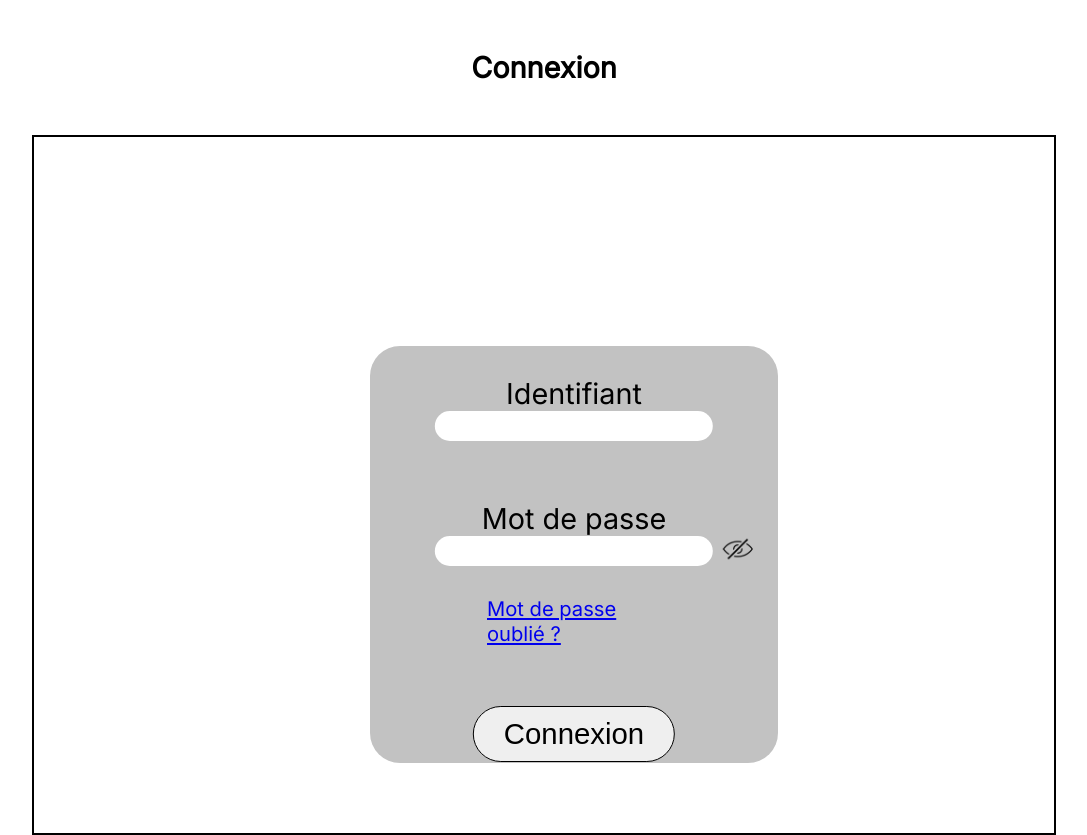
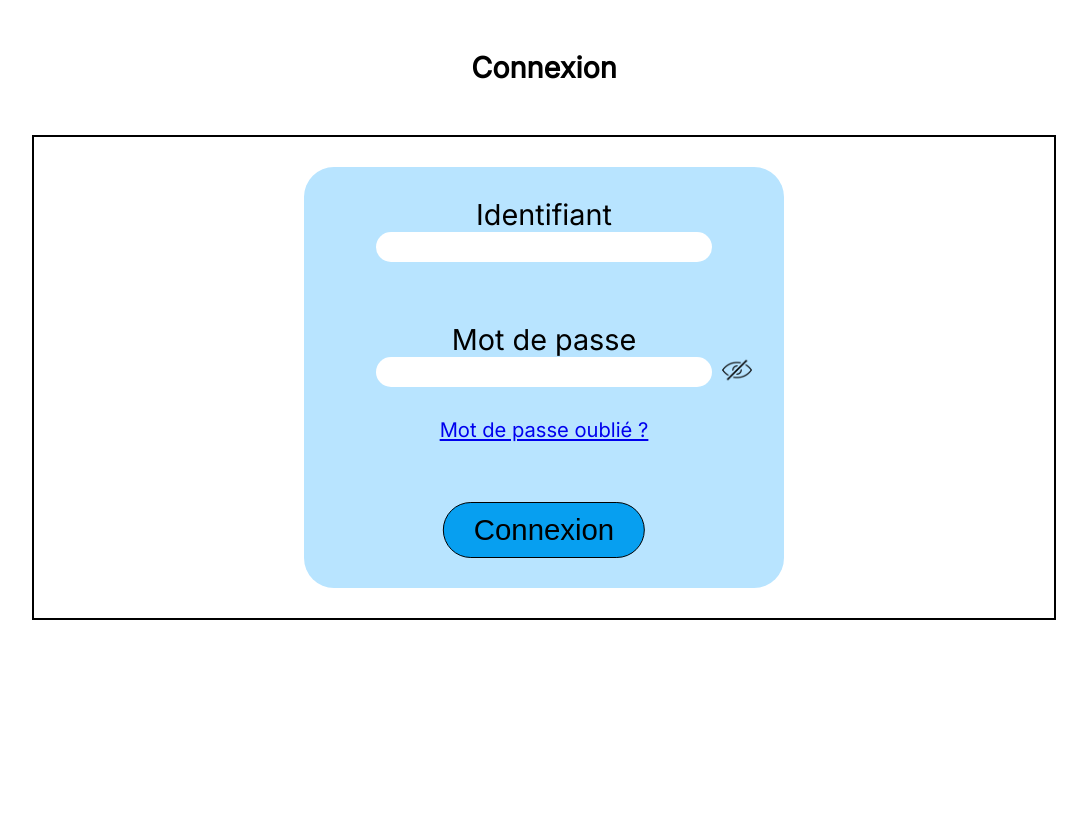
Before and after one commit to K0ola/ENT, a PHP site: page /connexion in a window 1280 px wide. Shown: the whole page, without its empty margins (96-1183 px from the left). After the commit the page ends 620 px from the top, so only its background shows below. Run offline with PHP 8.4, Linux system fonts and the light colour scheme.

Commit message:
stylle connexion

```diff
--- /dev/null
+++ b/src/layout/styles/theme.css
@@ -0,0 +1,226 @@
+.Tropical-Blue {
+
+    /*? Palette de couleur */
+
+    --0: #F8F8F8;
+    --50: #EFF8FF;
+    --100: #CFEAFF;
+    --200: #B8E4FF;
+    --300: #79CFFF;
+    --400: #32B7FE;
+    --500: #079FF0;
+    --600: #007ECE;
+    --700: #0065A6;
+    --800: #035589;
+    --900: #094771;
+    --950: #062C4B;
+
+    /*? Couleur de style */
+    --Fond-Body: var(--0);
+    --Fond-2: var(--50);
+
+    --Couleur-1: var(--200);
+    --Couleur-2: var(--500);
+
+    --Border: var(--300);
+
+    --Sous-Titre: var(--700);
+    --Headling: var(--950);
+
+    --Text-1: var(--Noir);
+    --Text-2: var(--Blanc);
+
+}
+
+.Pippin {
+
+    --0: #F8F8F8;
+    --50: #FEF2F2;
+    --100: #FFE0E0;
+    --200: #FFC8C8;
+    --300: #FFA2A2;
+    --400: #FD6C6C;
+    --500: #F53E3E;
+    --600: #E32020;
+    --700: #BF1616;
+    --800: #9D1717;
+    --900: #831A1A;
+    --950: #470808;
+
+    /*? Couleur de style */
+    --Fond-Body: var(--0);
+    --Fond-2: var(--50);
+
+    --Couleur-1: var(--200);
+    --Couleur-2: var(--500);
+
+    --Border: var(--300);
+
+    --Sous-Titre: var(--700);
+    --Headling: var(--950);
+
+    --Text-1: var(--Noir);
+    --Text-2: var(--Blanc);
+
+}
+
+.Beryl-Green {
+
+    --0: #f8f8f8;
+    --50: #F4F9EC;
+    --100: #E0EEC9;
+    --200: #D0E6B0;
+    --300: #B2D581;
+    --400: #95C15A;
+    --500: #77A63C;
+    --600: #5B842C;
+    --700: #476526;
+    --800: #3B5123;
+    --900: #334621;
+    --950: #19250E;
+
+    /*? Couleur de style */
+    --Fond-Body: var(--0);
+    --Fond-2: var(--50);
+
+    --Couleur-1: var(--200);
+    --Couleur-2: var(--500);
+
+    --Border: var(--300);
+
+    --Sous-Titre: var(--700);
+    --Headling: var(--950);
+
+    --Text-1: var(--Noir);
+    --Text-2: var(--Blanc);
+
+}
+
+.Amour {
+
+    --0: #F8F8F8;
+    --50: #FCEFFF;
+    --100: #FAE8FF;
+    --200: #F5D0FE;
+    --300: #F0ABFC;
+    --400: #E779F9;
+    --500: #D846EF;
+    --600: #BF26D3;
+    --700: #A11CAF;
+    --800: #85198F;
+    --900: #6F1A75;
+    --950: #4A044E;
+
+    /*? Couleur de style */
+    --Fond-Body: var(--0);
+    --Fond-2: var(--50);
+
+    --Couleur-1: var(--200);
+    --Couleur-2: var(--500);
+
+    --Border: var(--300);
+
+    --Sous-Titre: var(--700);
+    --Headling: var(--950);
+
+    --Text-1: var(--Noir);
+    --Text-2: var(--Blanc);
+
+}
+
+.Derby {
+
+    --0: #F8F8F8;
+    --50: #FFF7ED;
+    --100: #FFEBD1;
+    --200: #FED6AA;
+    --300: #FDB974;
+    --400: #FB913C;
+    --500: #F97216;
+    --600: #EA570C;
+    --700: #C2400C;
+    --800: #9A3312;
+    --900: #7C2C12;
+    --950: #431407;
+
+    /*? Couleur de style */
+    --Fond-Body: var(--0);
+    --Fond-2: var(--50);
+
+    --Couleur-1: var(--200);
+    --Couleur-2: var(--500);
+
+    --Border: var(--300);
+
+    --Sous-Titre: var(--700);
+    --Headling: var(--950);
+
+    --Text-1: var(--Noir);
+    --Text-2: var(--Blanc);
+
+}
+
+.Silver-Rust {
+
+    --0: #F8F8F8;
+    --50: #F9F8F7;
+    --100: #F2EFEE;
+    --200: #E8E3E0;
+    --300: #D6CFCB;
+    --400: #C3B8B2;
+    --500: #A5968E;
+    --600: #8D7D75;
+    --700: #756760;
+    --800: #635751;
+    --900: #554C47;
+    --950: #2C2623;
+
+    /*? Couleur de style */
+    --Fond-Body: var(--0);
+    --Fond-2: var(--50);
+
+    --Couleur-1: var(--200);
+    --Couleur-2: var(--500);
+
+    --Border: var(--300);
+
+    --Sous-Titre: var(--700);
+    --Headling: var(--950);
+
+    --Text-1: var(--Noir);
+    --Text-2: var(--Blanc);
+
+}
+
+.Lucky-Point {
+
+    --0: #F8F8F8;
+    --50: #F3F4FF;
+    --100: #E9EBFE;
+    --200: #D7DCFD;
+    --300: #B6BBFC;
+    --400: #8D91F8;
+    --500: #625FF3;
+    --600: #4B3DEA;
+    --700: #3D2BD6;
+    --800: #3324B3;
+    --900: #2B1F93;
+    --950: #15105B;
+    --1000: #0a0824;
+
+    /*? Couleur de style */
+    --Fond-Body: var(--1000);
+    --Fond-2: var(--950);
+
+    --Couleur-1: var(--800);
+    --Couleur-2: var(--600);
+
+    --Border: var(--300);
+
+    --Sous-Titre: var(--100);
+    --Headling: var(--50);
+
+    --Text-1: var(--Blanc);
+    --Text-2: var(--Noir);
+
+}
--- a/src/pages/connexion/connexion_view.php
+++ b/src/pages/connexion/connexion_view.php
@@ -5,9 +5,10 @@
     <meta charset="UTF-8">
     <title>Connexion</title>
     <link rel="stylesheet" href="src/root.css">
+    <link rel="stylesheet" href="src/layout/styles/theme.css">
     <link rel="stylesheet" href="src/pages/connexion/styles/connexion.css">
 </head>
-<body>
+<body class="Tropical-Blue">
     <section id="connexion">
         <header>
             <h1>Connexion</h1>
--- a/src/pages/connexion/styles/connexion.css
+++ b/src/pages/connexion/styles/connexion.css
@@ -19,7 +19,6 @@
     flex-direction: column;
     gap: 20px;
     width: 80%;
-    height: 700px;
     padding: 30px;
     border: solid black 2px;
   }
@@ -34,20 +33,17 @@
     color: red;
   }
   #connexion div form {
-    position: absolute;
-    top: 30%;
+    text-align: center;
     font-size: 1.5em;
     margin-left: 50%;
     transform: translateX(-50%);
     border: solid black 2px;
     padding: 30px;
     border-radius: 30px;
-    width: 40%;
-    height: 60%;
     display: flex;
     flex-direction: column;
     gap: 60px;
-    background-color: rgb(194, 194, 194);
+    background-color: var(--Couleur-1);
     border: none;
   }
   #connexion div form div {
@@ -74,7 +70,6 @@
     position: absolute;
     right: -40px;
     width: 30px;
-
     margin: 0;
     margin-top: 33px;
     padding: 0;
@@ -97,6 +92,7 @@
     border-radius: 30px;
     cursor: pointer;
     padding: 10px 30px;
+    background-color: var(--Couleur-2);
   }
   #connexion div form a {
     width: fit-content;
--- a/src/root.css
+++ b/src/root.css
@@ -11,4 +11,66 @@
 :root{
     --main-font: 'Inter', sans-serif;
 
+
+    /** Couleur Primaire*/
+
+    --Noir: #09090B;
+    --Noir-90: #09090Be6;
+    --Noir-70: #09090Bb3;
+
+    --Blanc: #F8F8F8;
+    --Blanc-90: #F8F8F8e6;
+    --Blanc-70: #F8F8F8b3;
+
+    --bleu: #cfeaff;
+	--bleu-2: #79cfff;
+	--violet: #fcefff;
+	--violet-2: #f0abfc;
+	--rouge: #ffe0e0;
+	--rouge-2: #ffa2a2;
+	--vert: #e0eec9;
+	--vert-2: #b2d581;
+
+    /** Radius */
+
+    --Radius-XXS: 4px;
+	--Rad-XS: 8px;
+	--Rad-S: 16px;
+	--Rad-M: 24px;
+	--Rad-L: 32px;
+	--Rond: 100px;
+
+    /** Padding */
+
+    --Padding-XS: 6px;
+	--Padding-S: 12px;
+	--Padding-M: 18px;
+	--Padding-L: 24px;
+	--Padding-XL: 30px;
+
+    /** Gap  */
+
+    --Gap-XS: 6px;
+    --Gap\ S: 12px;
+	--Gap\ M: 18px;
+	--Gap\ L: 24px;
+	--Gap\ XL: 30px;
+
+	--GapN-XS: -6px;
+	--GapN-S: -12px;
+	--GapN-M: -18px;
+	--GapN-L: -24px;
+	--GapN-XL: -30px;
+
+    /** Texte */
+
+    --h1: 2.25rem;
+    --h2: 1.88rem;
+    --h3: 1.56rem;
+    --h4: 1.25rem;
+    --regular: 1rem;
+    --bold: 1rem;
+    --nav: 1rem;
+    --micro: 0.75rem;
+
 }
```
